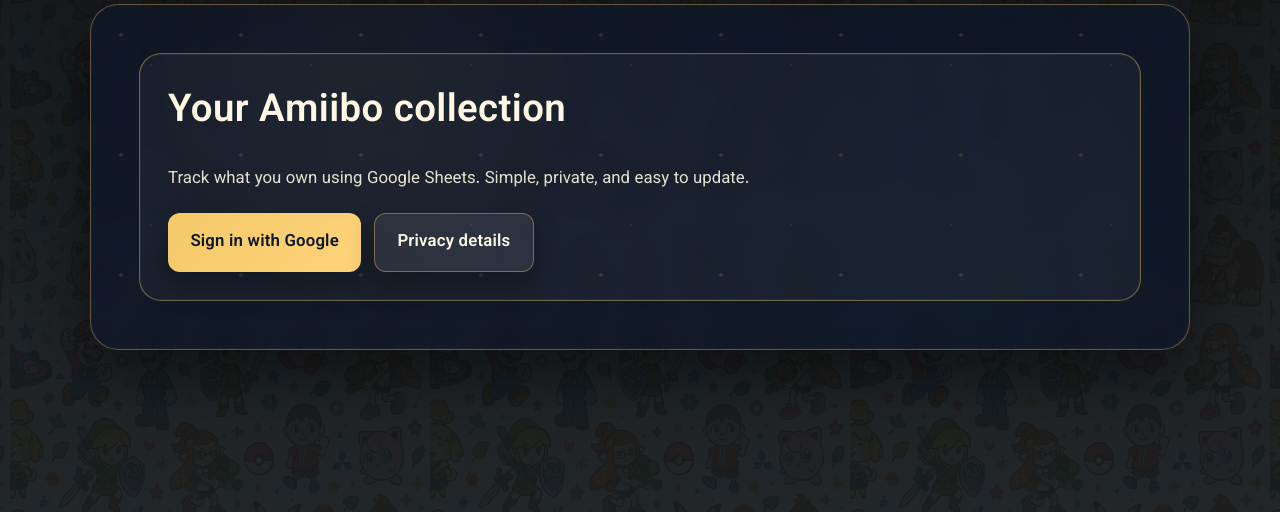
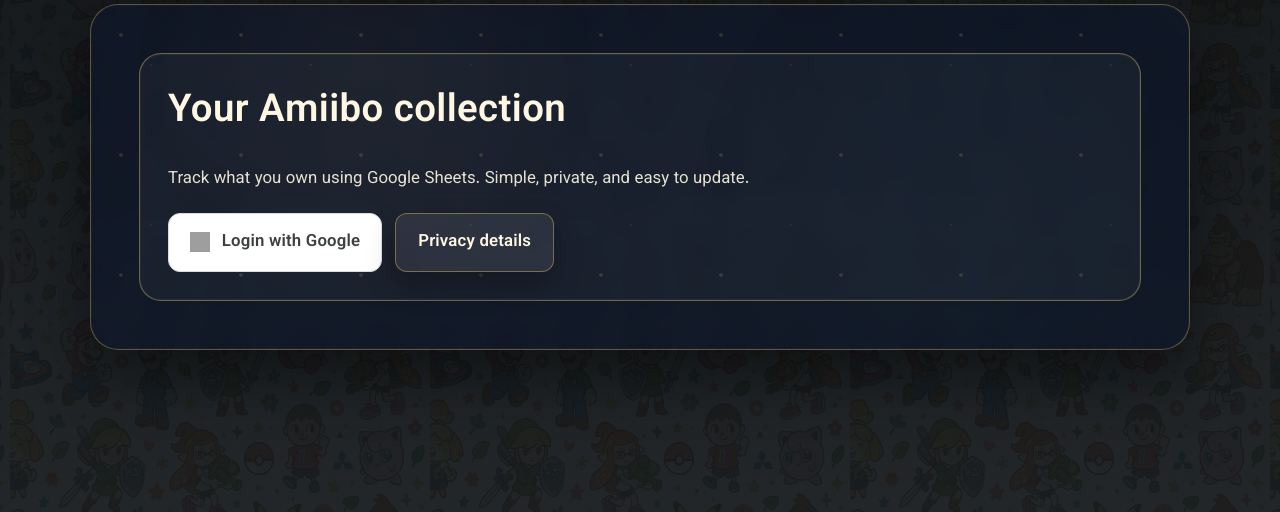
Before and after one commit to Wintersina/amiibo-tracker, a Django app: template tracker/templates/tracker/index.html in a window 1280 px wide. Shown: the part 223-735 px from the top of the page. Run offline with Django 5.2, Linux system fonts and the light colour scheme; the template is opened without the code that fills it, so the values that code supplies are empty; grey boxes are pictures that could not be loaded.

Commit message:
Restyle Google login button

```diff
--- a/tracker/templates/tracker/index.html
+++ b/tracker/templates/tracker/index.html
@@ -134,6 +134,26 @@
             box-shadow: 0 18px 32px rgba(0, 0, 0, 0.35);
         }
 
+        .google-btn {
+            background: #ffffff;
+            color: #3c4043;
+            border: 1px solid #dadce0;
+            box-shadow: none;
+            font-weight: 600;
+            gap: 0.75rem;
+            padding: 0.85rem 1.3rem;
+        }
+
+        .google-btn:hover {
+            box-shadow: 0 10px 22px rgba(0, 0, 0, 0.18);
+        }
+
+        .google-btn img {
+            width: 20px;
+            height: 20px;
+            margin: -1px 0;
+        }
+
         .footer-link {
             margin-top: 1.5rem;
             display: inline-flex;
@@ -172,7 +192,10 @@
                 </p>
 
                 <div class="actions">
-                    <a href="{% url 'oauth_login' %}" class="action-btn primary">Sign in with Google</a>
+                    <a href="{% url 'oauth_login' %}" class="action-btn google-btn">
+                        <img src="https://upload.wikimedia.org/wikipedia/commons/thumb/5/53/Google_%22G%22_Logo.svg/512px-Google_%22G%22_Logo.svg.png" alt="Google logo">
+                        Login with Google
+                    </a>
                     <a href="{% url 'privacy' %}" class="action-btn secondary">Privacy details</a>
                 </div>
             </div>
```
